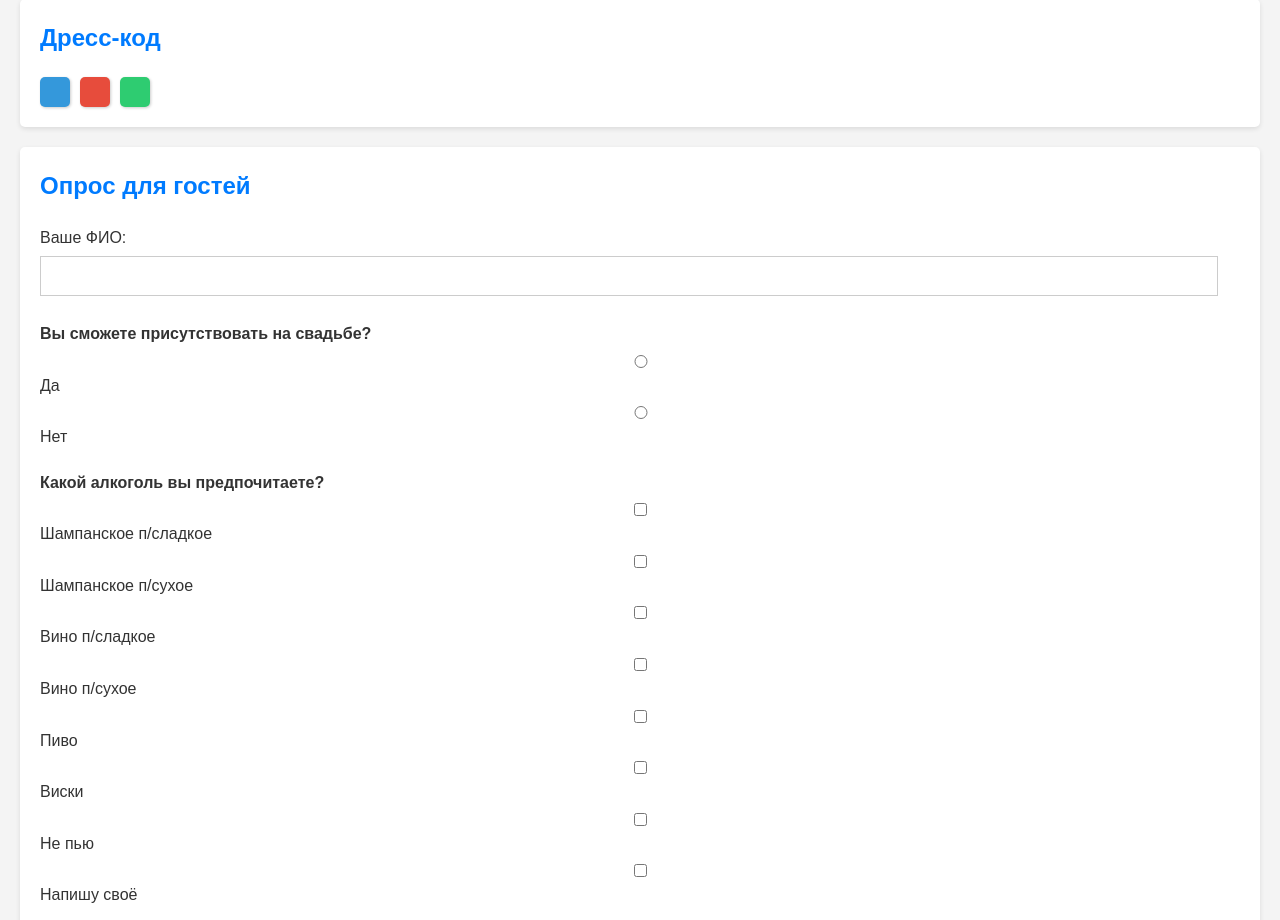
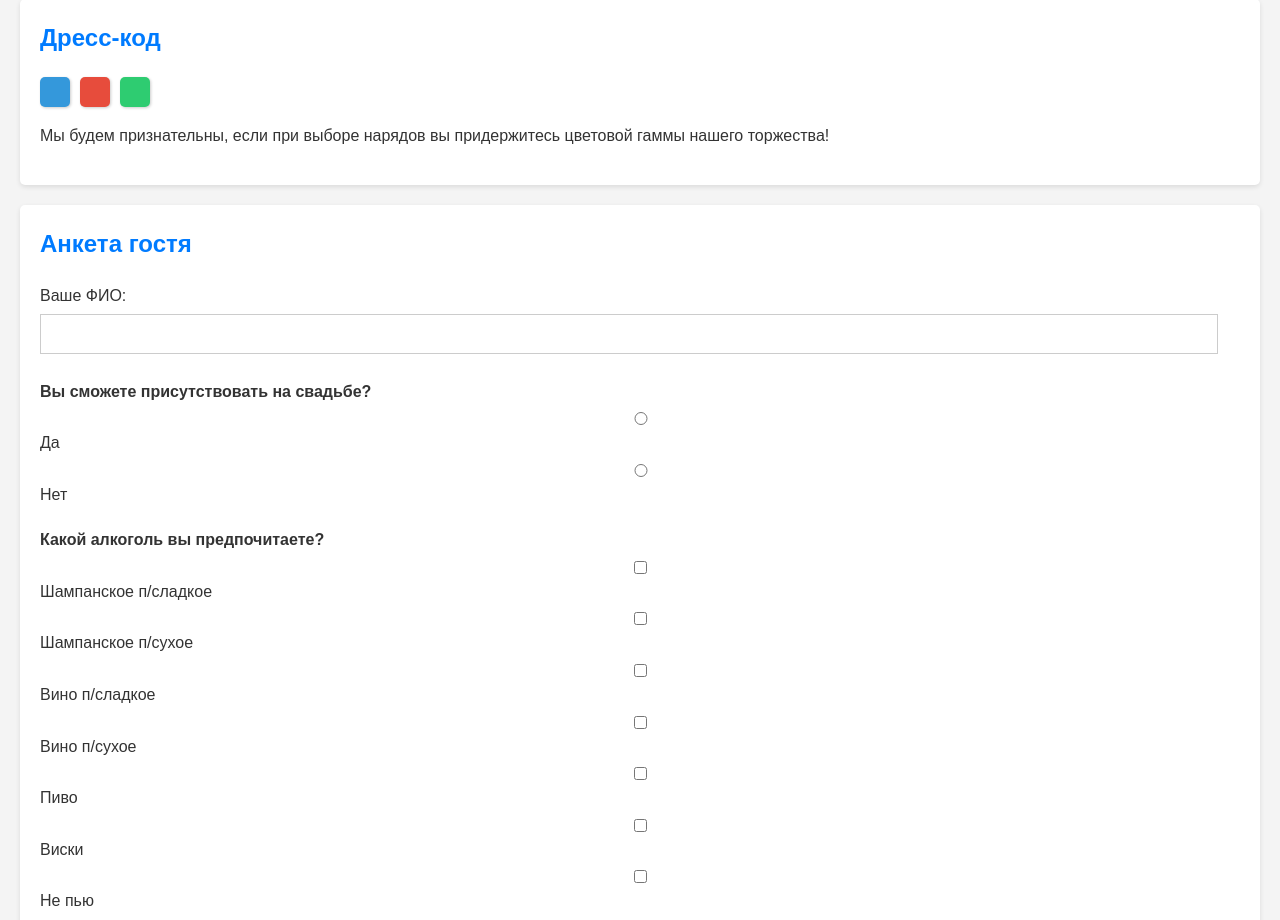
Before and after one commit to VD057z/Svad-ba2, a plain HTML site: page index.html in a window 1280 px wide. Shown: the part 1220-2140 px from the top of the page. Drawn offline with Linux system fonts and the light colour scheme; a script that the page names is missing.

Commit message:
Update index.html

```diff
--- a/index.html
+++ b/index.html
@@ -66,10 +66,13 @@
                 <span class="color-swatch" style="background-color: #e74c3c;" title="Красный"></span>
                 <span class="color-swatch" style="background-color: #2ecc71;" title="Зеленый"></span>
             </div>
+	   <p class="dresscode-note">
+            Мы будем признательны, если при выборе нарядов вы придержитесь цветовой гаммы нашего торжества!
+          </p>
         </section>
 
         <section class="rsvp">
-            <h2>Опрос для гостей</h2>
+            <h2>Анкета гостя</h2>
             <form id="rsvp-form">
                 <div class="form-group">
                     <label for="name">Ваше ФИО:</label>
```
